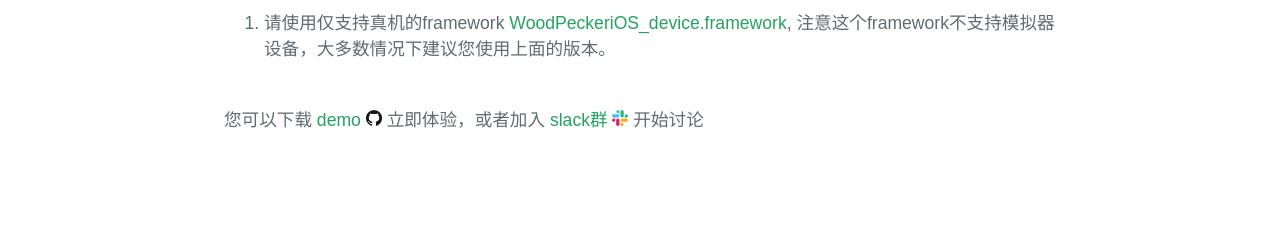
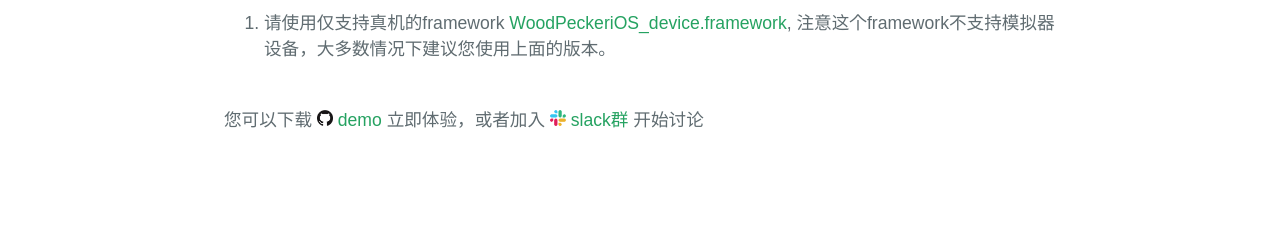
Before and after one commit to github-xiaogang/woodpecker, a Jekyll site: the page built from cnusage.md, in a window 1280 px wide. Shown: the part 1811-2043 px from the top of the page. Built offline with Jekyll 4.4.1, drawn with Linux system fonts in a browser that asks for light colours.

Commit message:
增加github和slack图标

```diff
--- a/cnusage.md
+++ b/cnusage.md
@@ -68,11 +68,12 @@ Reason: image not found**
 
 <br/>
 您可以下载
-<a href="https://github.com/appwoodpecker/woodpecker-ios">demo
-	<img src="/assets/img/logo_github.png" width="16" heigh="16"/>
+<a href="https://github.com/appwoodpecker/woodpecker-ios">
+	<img src="/assets/img/logo_github.png" width="16" heigh="16"/> demo
 </a> 立即体验，或者加入
-<a href="https://join.slack.com/t/woodpeckerapp/shared_invite/enQtNTkzNzU1OTAwMDgzLTM3MzdiZDdmZTI2M2EyNDhjYmViNmFmZThmNjM5ZjdmZDFlYjdlNTU5NWU1ZWVhZDU0ZmM5YjlmNjJlYjU1MjI"> slack群 <img src="/assets/img/logo_slack.png" width="16" heigh="16"/>
-	</a> 开始讨论
+<a href="https://join.slack.com/t/woodpeckerapp/shared_invite/enQtNTkzNzU1OTAwMDgzLTM3MzdiZDdmZTI2M2EyNDhjYmViNmFmZThmNjM5ZjdmZDFlYjdlNTU5NWU1ZWVhZDU0ZmM5YjlmNjJlYjU1MjI">
+	<img src="/assets/img/logo_slack.png" width="16" heigh="16"/> slack群
+</a> 开始讨论
 <br/>
 <br/>
 <br/>
```
Also changed, not shown: 1 other file.
